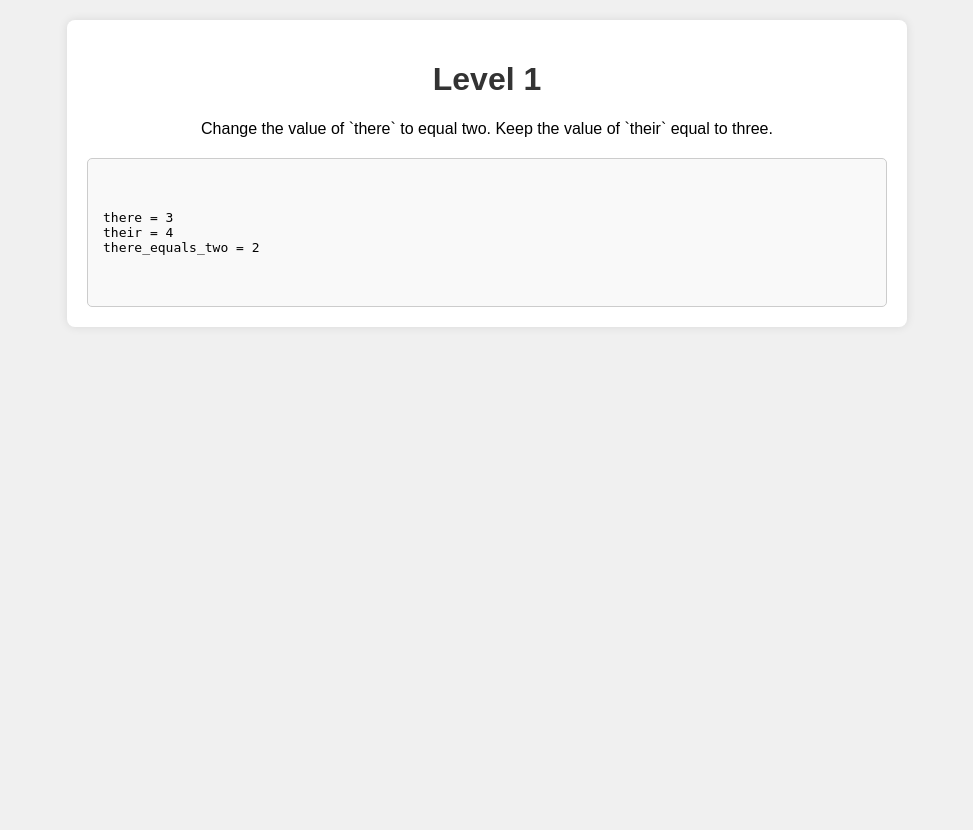
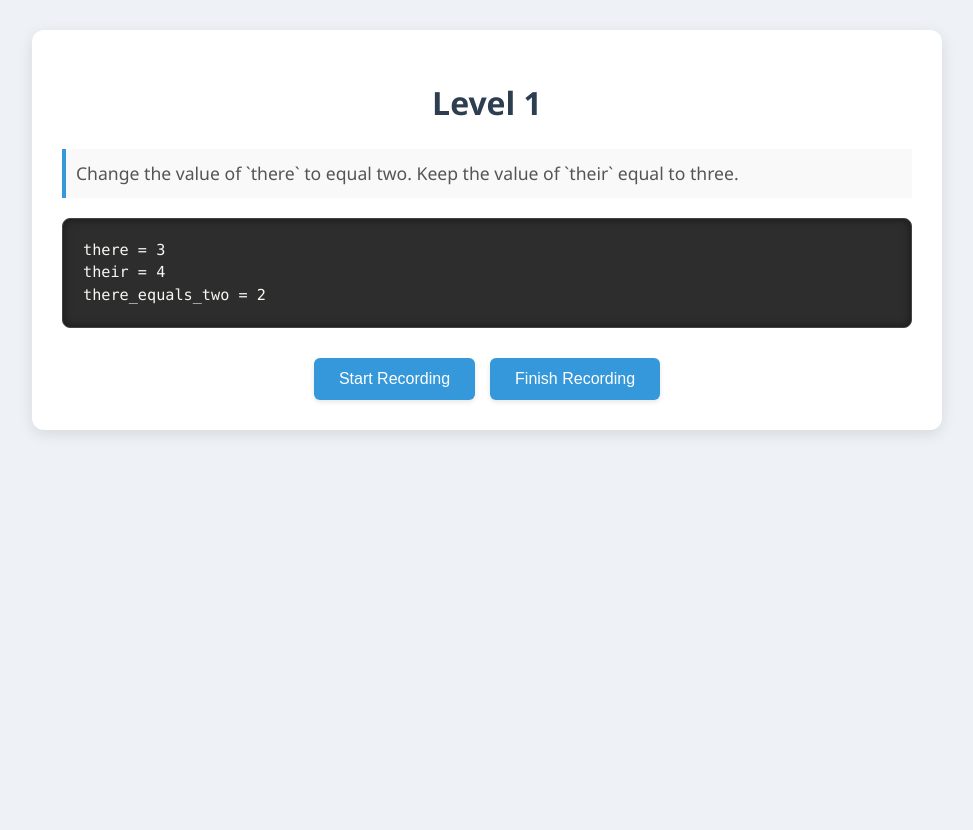
Before and after one commit to HenryDashwood/syntax-game, a Flask app: page / in a window 1280 px wide. Shown: the whole page, without its empty margins (153-1126 px from the left). Before the commit the page ends 327 px from the top, so only its background shows below. Run offline with Flask 3, Linux system fonts and the light colour scheme.

Commit message:
better look

```diff
--- a/static/style.css
+++ b/static/style.css
@@ -1,43 +1,97 @@
 body {
-    font-family: sans-serif;
+    font-family: 'Segoe UI', Tahoma, Geneva, Verdana, sans-serif;
     display: flex;
     flex-direction: column;
     align-items: center;
     min-height: 100vh;
     margin: 0;
-    background-color: #f0f0f0;
-    padding-top: 20px;
+    background-color: #eef1f5;
+    /* Lighter grey background */
+    padding-top: 30px;
+    color: #333;
 }
 
 .container {
-    background-color: white;
-    padding: 20px;
-    border-radius: 8px;
-    box-shadow: 0 0 10px rgba(0,0,0,0.1);
-    width: 80%;
-    max-width: 800px;
+    background-color: #ffffff;
+    padding: 30px;
+    border-radius: 12px;
+    box-shadow: 0 4px 15px rgba(0, 0, 0, 0.1);
+    width: 90%;
+    max-width: 850px;
     text-align: center;
 }
 
+h1 {
+    color: #2c3e50;
+    /* Darker blue-grey for heading */
+    margin-bottom: 25px;
+}
+
+.objective-text {
+    font-size: 1.1em;
+    color: #555;
+    margin-bottom: 20px;
+    padding: 10px;
+    background-color: #f9f9f9;
+    border-left: 4px solid #3498db;
+    /* Blue accent line */
+    text-align: left;
+    line-height: 1.6;
+}
+
 .level-box {
-    border: 1px solid #ccc;
-    background-color: #f9f9f9;
-    padding: 15px;
+    background-color: #2d2d2d;
+    /* Dark background for code box */
+    color: #f8f8f2;
+    /* Light text color for contrast */
+    border: 1px solid #444;
+    padding: 20px;
     margin-top: 20px;
-    border-radius: 5px;
+    border-radius: 8px;
     text-align: left;
+    overflow-x: auto;
+    /* Allow horizontal scrolling for long code lines */
+    box-shadow: inset 0 0 10px rgba(0, 0, 0, 0.5);
+}
+
+.level-box pre {
+    margin: 0;
+    font-family: 'Fira Code', 'Consolas', 'Monaco', monospace;
+    /* Code-specific fonts */
+    font-size: 0.95em;
+    line-height: 1.5;
     white-space: pre-wrap;
     word-wrap: break-word;
 }
 
-.level-box pre {
-    margin: 0;
-    font-family: monospace;
-    font-size: 1em;
-    white-space: pre-wrap;
-    word-wrap: break-word;
+.button-container {
+    margin-top: 30px;
+    display: flex;
+    justify-content: center;
+    gap: 15px;
+    /* Space between buttons */
 }
 
-h1 {
-    color: #333;
+.action-button {
+    padding: 12px 25px;
+    font-size: 1em;
+    color: white;
+    background-color: #3498db;
+    /* Primary blue */
+    border: none;
+    border-radius: 6px;
+    cursor: pointer;
+    transition: background-color 0.3s ease, transform 0.2s ease;
+    box-shadow: 0 2px 5px rgba(0, 0, 0, 0.1);
 }
+
+.action-button:hover {
+    background-color: #2980b9;
+    /* Darker blue on hover */
+    transform: translateY(-1px);
+}
+
+.action-button:active {
+    background-color: #2471a3;
+    transform: translateY(0px);
+}
--- a/templates/index.html
+++ b/templates/index.html
@@ -14,6 +14,10 @@
         <p class="objective-text">{{ objective }}</p>
         <div class="level-box">
             <pre>{{ code }}</pre>
+        </div>
+        <div class="button-container">
+            <button id="startRecordBtn" class="action-button">Start Recording</button>
+            <button id="finishRecordBtn" class="action-button">Finish Recording</button>
         </div>
     </div>
 
```
